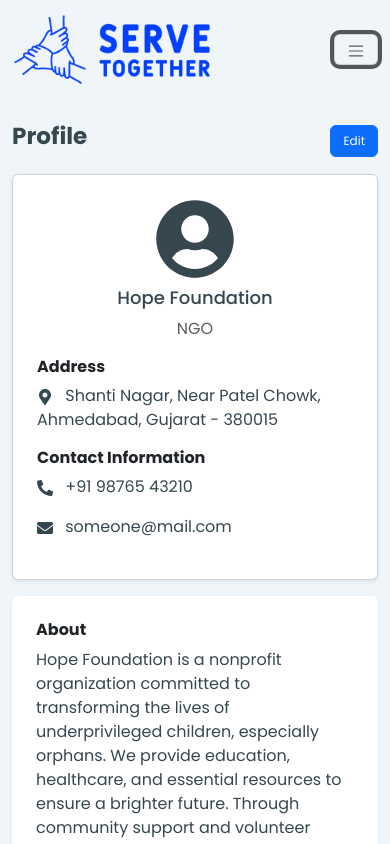
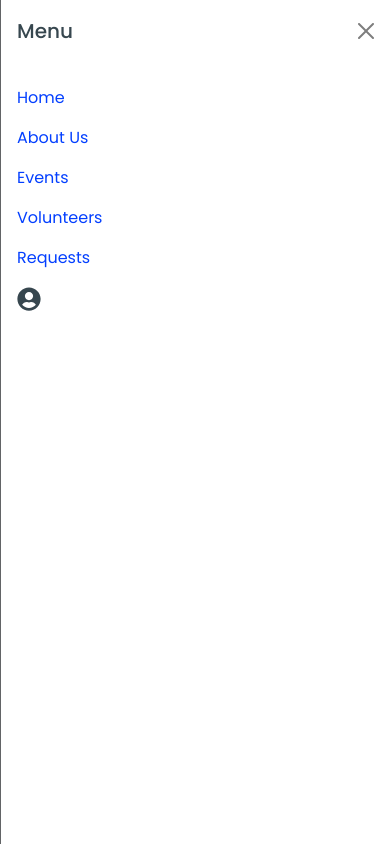
Before and after one commit to dhruvimistry/Serve-Together, a React (Vite) app: page /ngo-profile in a window 390 px wide. Both pictures are taken after a click on the button "Toggle navigation". Shown: the top 844 px of the page. Built offline with nearby package versions, Linux system fonts and the light colour scheme.

Commit message:
Navbar with offcanvas responsive

```diff
--- a/src/NGO Profile Page/NGOProfilePage.tsx
+++ b/src/NGO Profile Page/NGOProfilePage.tsx
@@ -59,14 +59,16 @@ const Profile: React.FC = () => {
       <NavBar />
 
       <div className="container mt-4">
+      <div className="card p-3 common-radius">
         <div className="d-flex justify-content-between align-items-center">
           <h3 className="fw-bold">Profile</h3>
           <button className="btn btn-primary">Edit</button>
         </div>
+      </div>
 
         <div className="row mt-3">
           <div className="col-md-6 mb-3">
-            <div id="left-card" className="card p-4 shadow-sm  rounded" style={{ minHeight: cardHeight }}>
+            <div id="left-card" className="card p-4 shadow-sm common-radius" style={{ minHeight: cardHeight }}>
               <div className="text-center">
                 <FaUserCircle size={80} className="text-secondary" />
                 <h4 className="mt-2">Hope Foundation</h4>
@@ -86,7 +88,7 @@ const Profile: React.FC = () => {
             </div>
           </div>
           <div className="col-md-6 mb-3">
-            <div id="right-card" className="card p-4 shadow-sm border-0 rounded" style={{ minHeight: cardHeight }}>
+            <div id="right-card" className="card p-4 shadow-sm border-0 common-radius" style={{ minHeight: cardHeight }}>
               <h6 className="fw-bold">About</h6>
               <p>
                 Hope Foundation is a nonprofit organization committed to transforming the lives of
@@ -99,11 +101,12 @@ const Profile: React.FC = () => {
         </div>
 
         {/* Events Section */}
-        <div className="mt-4">
-          <div className="d-flex justify-content-between align-items-center">
-            <h3 className="fw-bold">Events</h3>
-            <button className="btn btn-primary">Add +</button>
-          </div>
+        <div className="card p-3 common-radius">
+        <div className="d-flex justify-content-between align-items-center">
+          <h3 className="fw-bold">Events</h3>
+          <button className="btn btn-primary">Add + </button>
+        </div>
+      </div>
 
           <div className="row mt-3">
             {events.map((event, index) => (
@@ -123,7 +126,6 @@ const Profile: React.FC = () => {
             ))}
           </div>
         </div>
-      </div>
 
       {/* Footer */}
           <Footer />
--- a/src/components/Navbar.tsx
+++ b/src/components/Navbar.tsx
@@ -2,53 +2,35 @@ import React from "react";
 import HeadLogo from "../assets/serve-together-1.png";
 import "bootstrap/dist/css/bootstrap.min.css";
 import { FaUserCircle } from "react-icons/fa";
+import { Navbar, Nav, Container, Offcanvas } from "react-bootstrap";
 
 const NavBar: React.FC = () => {
   return (
-    <nav className="navbar navbar-expand-lg background">
-      <div className="container">
-        <a className="navbar-brand" href="#home">
+    <Navbar expand="lg" className="background">
+      <Container>
+        <Navbar.Brand href="#home">
           <img src={HeadLogo} width="200" alt="ServeTogether Logo" />
-        </a>
-        <button
-          className="navbar-toggler"
-          type="button"
-          data-bs-toggle="collapse"
-          data-bs-target="#navbarNav"
-          aria-controls="navbarNav"
-          aria-expanded="false"
-          aria-label="Toggle navigation"
-        >
-          <span className="navbar-toggler-icon"></span>
-        </button>
-        <div className="collapse navbar-collapse" id="navbarNav">
-          <ul className="navbar-nav ms-auto">
-            <li className="nav-item">
-              <a className="nav-link theme" href="#home">Home</a>
-            </li>
-            <li className="nav-item">
-              <a className="nav-link theme" href="#about">About Us</a>
-            </li>
-            <li className="nav-item">
-              <a className="nav-link theme" href="#events">Events</a>
-            </li>
-            <li className="nav-item">
-              <a className="nav-link theme" href="#volunteers">Volunteers</a>
-            </li>
-            <li className="nav-item">
-              <a className="nav-link theme" href="#requests">Requests</a>
-            </li>
-            <a href="#" className="nav-link">
+        </Navbar.Brand>
+        <Navbar.Toggle aria-controls="offcanvasNavbar" />
+        <Navbar.Offcanvas id="offcanvasNavbar" placement="end">
+          <Offcanvas.Header closeButton>
+            <Offcanvas.Title>Menu</Offcanvas.Title>
+          </Offcanvas.Header>
+          <Offcanvas.Body>
+            <Nav className="ms-auto">
+              <Nav.Link href="#home" className="theme">Home</Nav.Link>
+              <Nav.Link href="#about" className="theme">About Us</Nav.Link>
+              <Nav.Link href="#events" className="theme">Events</Nav.Link>
+              <Nav.Link href="#volunteers" className="theme">Volunteers</Nav.Link>
+              <Nav.Link href="#requests" className="theme">Requests</Nav.Link>
+              <Nav.Link href="#">
                 <FaUserCircle size={24} className="text-primary" />
-            </a>
-          </ul>
-          {/* <div className="d-flex gap-2 ms-3">
-            <button className="btn theme-bg">Login</button>
-            <button className="btn theme-bg">Sign Up</button>
-          </div> */}
-        </div>
-      </div>
-    </nav>
+              </Nav.Link>
+            </Nav>
+          </Offcanvas.Body>
+        </Navbar.Offcanvas>
+      </Container>
+    </Navbar>
   );
 };
 
```
